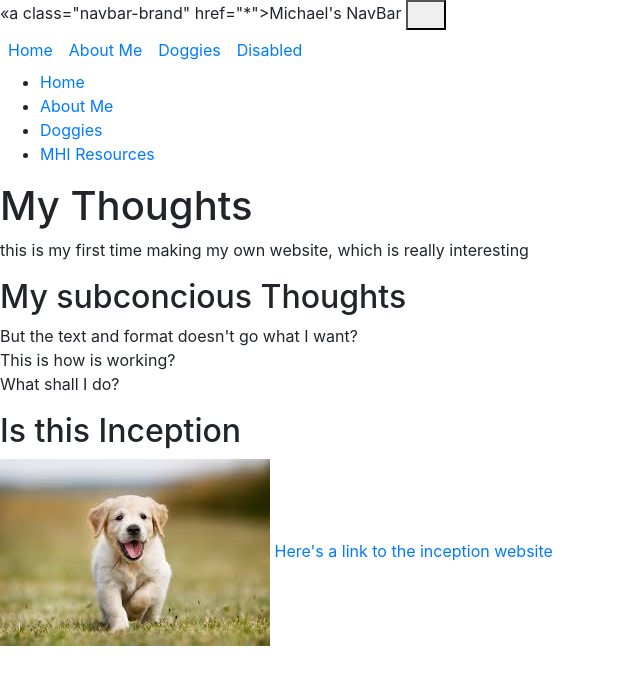
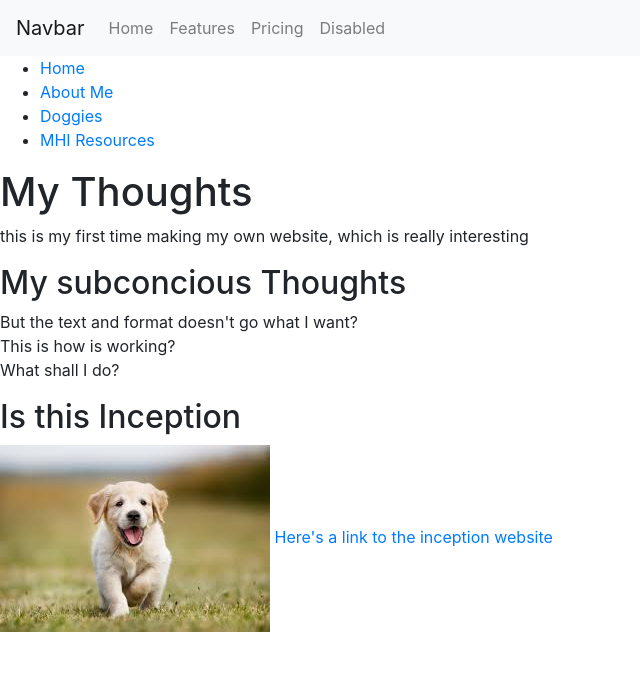
Before and after one commit to yuanyueq/-yuanyueqr-.github.io, a plain HTML site: page index.html in a window 1280 px wide. Shown: the whole page, without its empty margins (0-640 px from the left). Drawn offline with nearby package versions, Linux system fonts and the light colour scheme; a small style sheet from the web is missing.

Commit message:
Update index.html

```diff
--- a/index.html
+++ b/index.html
@@ -7,24 +7,24 @@
 integrity="sha384-Gn5384xqQ1aoWXA+@58RXPxPg6fy4]WvTNh®E263XmFJ15AwiGgFAW/dAi56JXm" crossorigin="anonymous">
   </head>
   <body>
-    <nav class="navbar, navbar-expand-lg navbar-light. b9-light."> «a class="navbar-brand" href="*">Michael's NavBar</a>
-    <button class="naybar-toggler" type="button" data-toggle="collapse" data-target="#naybarNax." aria-controls="navbarNav" aria-expanded="false" aria-label="Toggle navigation">
+   <nav class="navbar navbar-expand-lg navbar-light bg-light">
+  <a class="navbar-brand" href="#">Navbar</a>
+  <button class="navbar-toggler" type="button" data-toggle="collapse" data-target="#navbarNav" aria-controls="navbarNav" aria-expanded="false" aria-label="Toggle navigation">
     <span class="navbar-toggler-icon"></span>
-    </button>
-    <div class="collapse navbar-collapse" id="navbarNav.">
+  </button>
+  <div class="collapse navbar-collapse" id="navbarNav">
     <ul class="navbar-nav">
-    <li class="nav-item active">
-    <a class="nav-link" href="index.html">Home</a>
+     <a class="nav-link" href="index.html">Home</a>
     </li>
     <li class="nav-item">
-    <a class="nav-link" href="about.html">About Me</a>
+    <a class="nav-link" href="about.html">Features</a>
     </li>
     <li class="nav-item">
-    <a class="nav-link" href="doggies.html">Doggies</a>
+    <a class="nav-link" href="doggies.html">Pricing</a>
     </li>
     <li class="nav-item">
     <a class="nav-link" href="mhi_resources.html">Disabled</a>
-  </li>
+    </li>
     </ul>
   </div>
 </nav>
```
